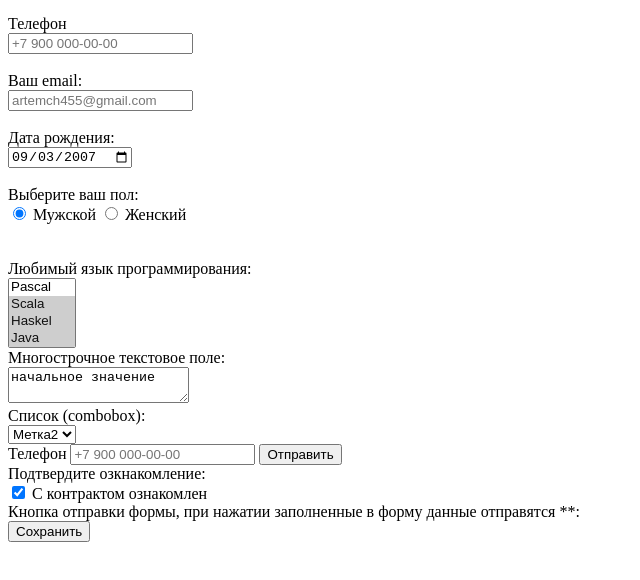
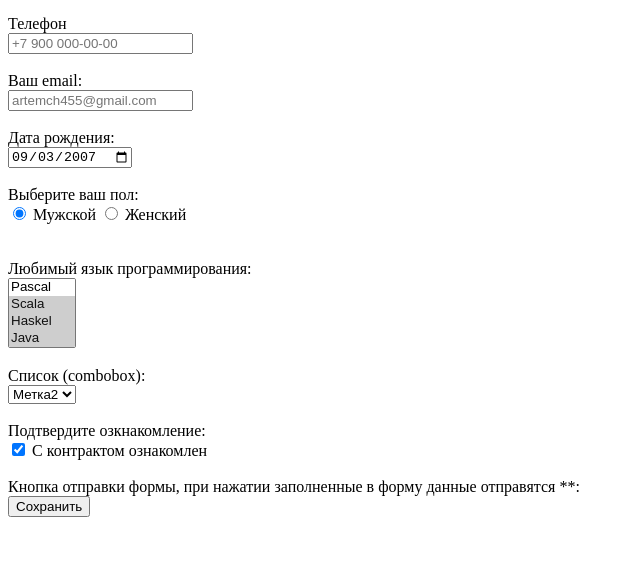
Before and after one commit to Teezz-work/Teezz-work.github.io, a plain HTML site: page form (2).html in a window 1280 px wide. Shown: the part 122-702 px from the top of the page, without its empty margins (0-640 px from the left). Drawn offline with Linux system fonts and the light colour scheme.

Commit message:
Update form (2).html

```diff
--- a/form (2).html
+++ b/form (2).html
@@ -63,11 +63,7 @@
           <option value="Значение2" selected="selected">Clojure</option>
           <option value="Значение2" selected="selected">C</option>
         </select>
-      </label><br />
-      <label>
-        Многострочное текстовое поле:<br />
-        <textarea name="field-name-2">начальное значение</textarea>
-      </label><br />
+      </label><br /><br />
 
       <label>
         Список (combobox):<br />
@@ -76,19 +72,15 @@
           <option value="Значение2" selected="selected">Метка2</option>
           <option value="Значение3">Метка3</option>
         </select>
-      </label><br />
+      </label><br /><br />
 
-      <form action="send.php" method="post">
-  <label for="phone">Телефон</label>
-  <input type="tel" id="phone" name="phone" pattern="\+7\s?\d{3}\s?\d{3}-\d{2}-\d{2}" placeholder="+7 900 000-00-00" required>
-  <input type="submit" value="Отправить">
-</form>
+
 
 
       Подтвердите озкнакомление:<br />
       <label><input type="checkbox" checked="checked"
         name="check-1" />
-        С контрактом ознакомлен</label><br />
+        С контрактом ознакомлен</label><br /><br />
 
       Кнопка отправки формы,
       при нажатии заполненные в форму данные
```
